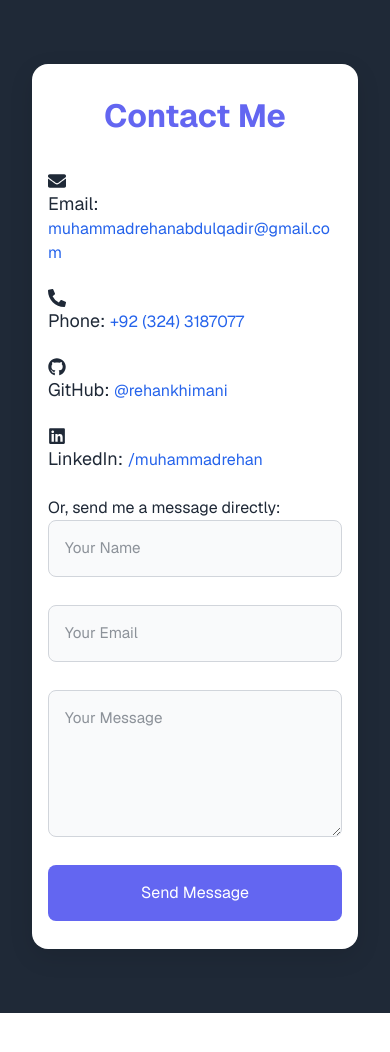
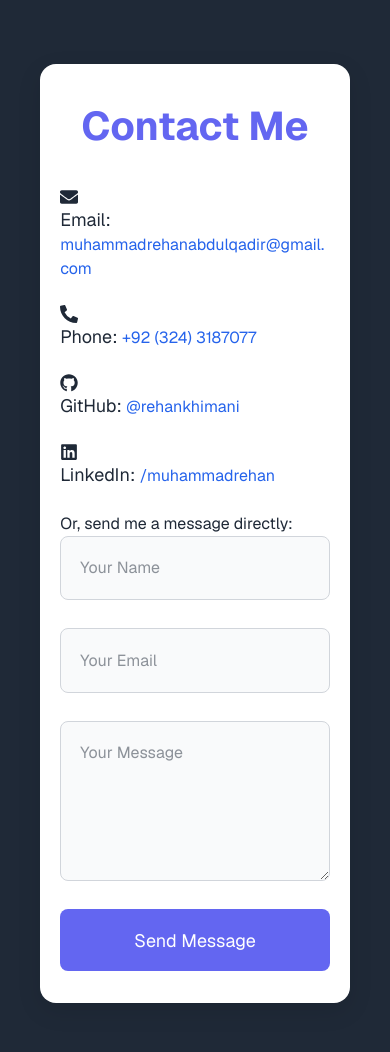
Before and after one commit to rehankhimani/My-React-Portfolio, a Next.js app: page /contact in a window 390 px wide. Shown: the top 1052 px of the page. Before the commit the page ends 1013 px from the top, so only its background shows below. Built offline with nearby package versions, Linux system fonts and the light colour scheme.

Commit message:
responsive update

```diff
--- a/src/components/style.css
+++ b/src/components/style.css
@@ -541,28 +541,53 @@
   }
 }
 
-/* Small Mobiles (below 480px) */
 @media (max-width: 480px) {
-  .contact-card {
-    width: 100%;
-    padding: 1.75rem 1rem;
+  .navbar-container {
+    flex-direction: row;
+    justify-content: space-between;
+    align-items: center;
   }
 
-  .contact-heading {
+  .navbar-toggle {
+    display: block;
+    margin-left: auto;
     font-size: 2rem;
+    color: white;
+    background: none;
+    border: none;
+    cursor: pointer;
+    z-index: 10;
   }
 
-  .contact-form input,
-  .contact-form textarea {
-    font-size: 0.95rem;
+  .navbar-list {
+    position: absolute;
+    top: 100%;
+    right: 0;
+    background: white;
+    flex-direction: column;
+    width: 200px;
     padding: 1rem;
+    display: none;
+    opacity: 0;
+    transform: translateY(-10px);
+    transition: all 0.3s ease;
+    z-index: 9;
+    border-radius: 0.5rem;
+    box-shadow: 0 8px 20px rgba(0, 0, 0, 0.2);
   }
 
-  .contact-form button {
-    font-size: 1rem;
-    padding: 1rem;
+  .navbar-list.open {
+    display: flex;
+    opacity: 1;
+    transform: translateY(0);
   }
- hero-section {
+
+  .navbar-list li a {
+    color: #1f2937;
+    padding: 0.5rem 0;
+  }
+
+  .hero-section {
     padding-top: 9rem;
   }
 
```
